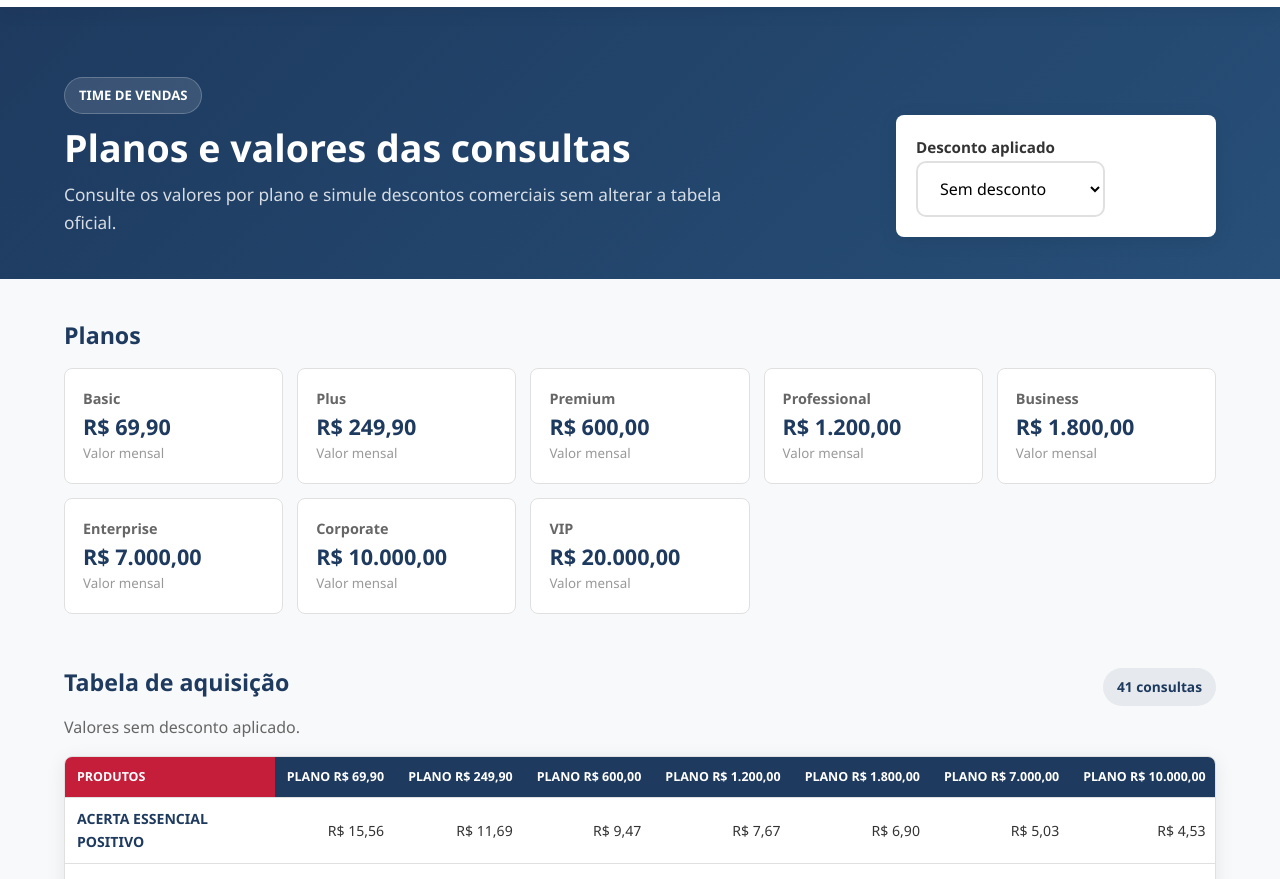
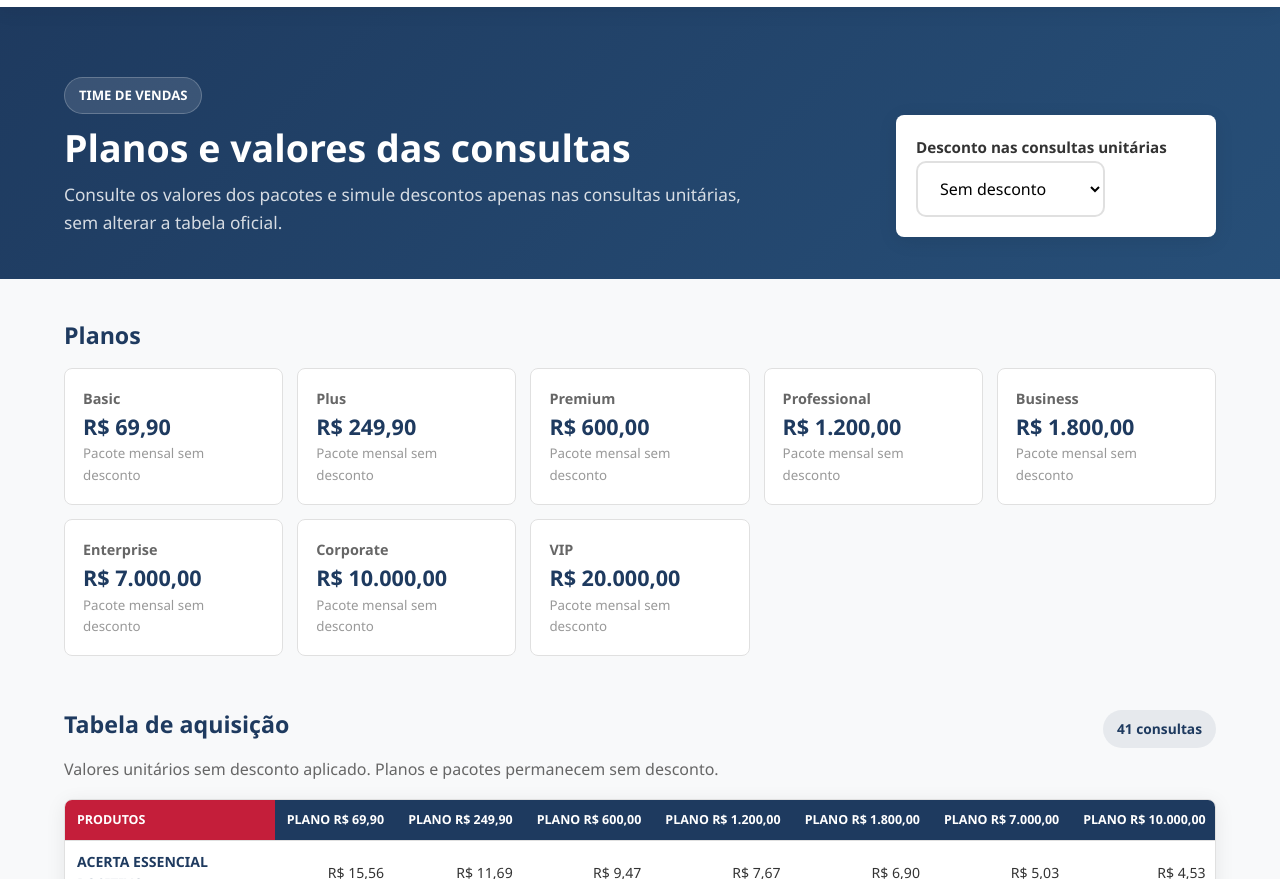
Before and after one commit to ssgobin/aciaequifax, a website with bundled scripts: page vendas.html in a window 1280 px wide. Shown: the part 73-952 px from the top of the page. Built offline with nearby package versions, Linux system fonts and the light colour scheme; no server answers.

Commit message:
Add files via upload

```diff
--- a/vendas.html
+++ b/vendas.html
@@ -26,10 +26,10 @@
                 <div>
                     <div class="section-kicker">Time de vendas</div>
                     <h1 class="sales-title">Planos e valores das consultas</h1>
-                    <p class="sales-subtitle">Consulte os valores por plano e simule descontos comerciais sem alterar a tabela oficial.</p>
+                    <p class="sales-subtitle">Consulte os valores dos pacotes e simule descontos apenas nas consultas unitárias, sem alterar a tabela oficial.</p>
                 </div>
                 <div class="sales-discount-panel">
-                    <label for="discountSelect" class="form-label">Desconto aplicado</label>
+                    <label for="discountSelect" class="form-label">Desconto nas consultas unitárias</label>
                     <select id="discountSelect" class="form-input">
                         <option value="0">Sem desconto</option>
                         <option value="10">10% de desconto</option>
@@ -54,7 +54,7 @@
                 <div class="sales-table-head">
                     <div>
                         <h2 class="sales-section-title">Tabela de aquisição</h2>
-                        <p id="salesTableNote">Valores sem desconto aplicado.</p>
+                        <p id="salesTableNote">Valores unitários sem desconto aplicado.</p>
                     </div>
                     <span class="sales-pill" id="salesCount">Consultas</span>
                 </div>
--- a/vendas.js
+++ b/vendas.js
@@ -64,8 +64,8 @@ document.addEventListener('DOMContentLoaded', function() {
         renderTable();
 
         salesTableNote.textContent = discount
-            ? `Valores com ${discount}% de desconto aplicado.`
-            : 'Valores sem desconto aplicado.';
+            ? `Valores unitários com ${discount}% de desconto aplicado. Planos e pacotes permanecem sem desconto.`
+            : 'Valores unitários sem desconto aplicado. Planos e pacotes permanecem sem desconto.';
 
         salesCount.textContent = `${consultas.length} consultas`;
     }
@@ -74,14 +74,12 @@ document.addEventListener('DOMContentLoaded', function() {
         salesPlanGrid.innerHTML = '';
 
         planos.forEach(plano => {
-            const originalValue = parseCurrency(plano.preco);
-            const discountedValue = applyDiscount(originalValue);
             const card = document.createElement('article');
             card.className = 'sales-plan-card';
             card.innerHTML = `
                 <span>${escapeHtml(plano.nome)}</span>
-                <strong>R$ ${formatCurrency(discountedValue)}</strong>
-                ${discount ? `<small>Original: R$ ${escapeHtml(plano.preco)}</small>` : '<small>Valor mensal</small>'}
+                <strong>R$ ${formatCurrency(parseCurrency(plano.preco))}</strong>
+                <small>Pacote mensal sem desconto</small>
             `;
             salesPlanGrid.appendChild(card);
         });
```
